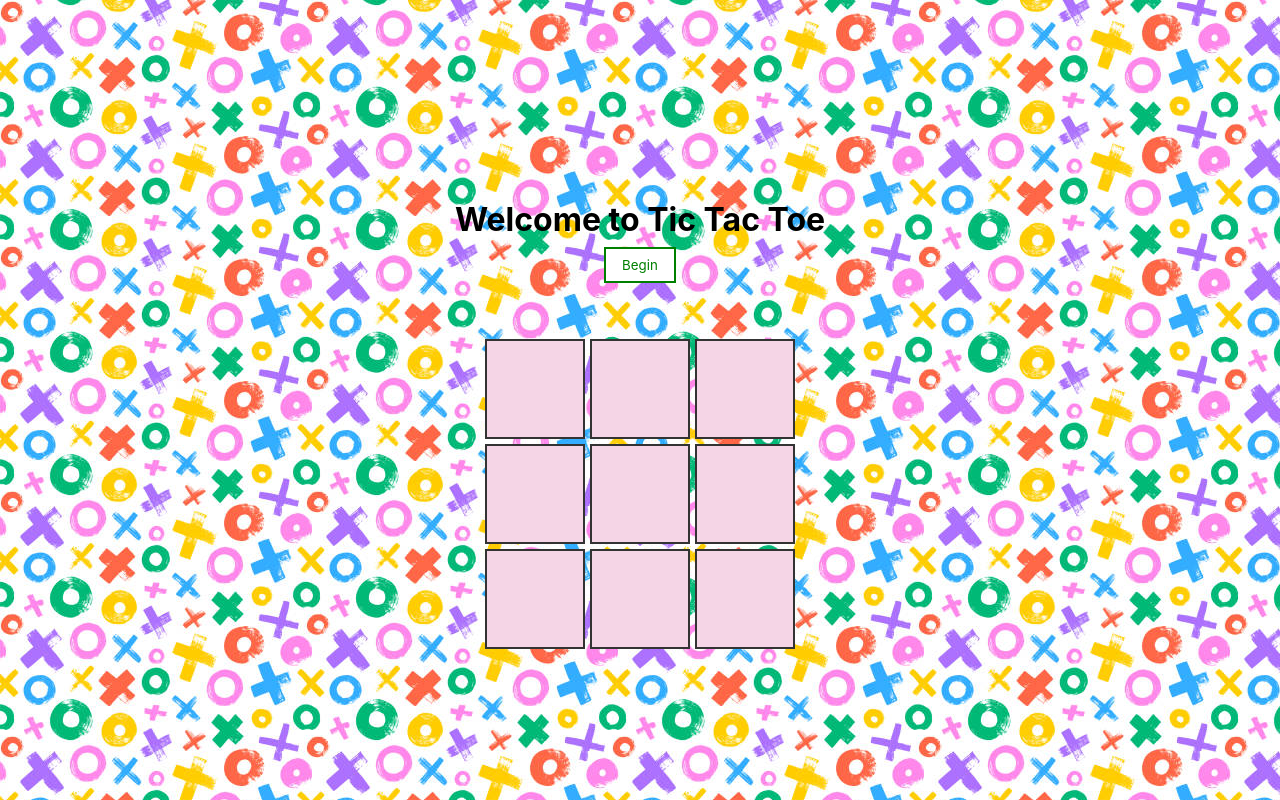
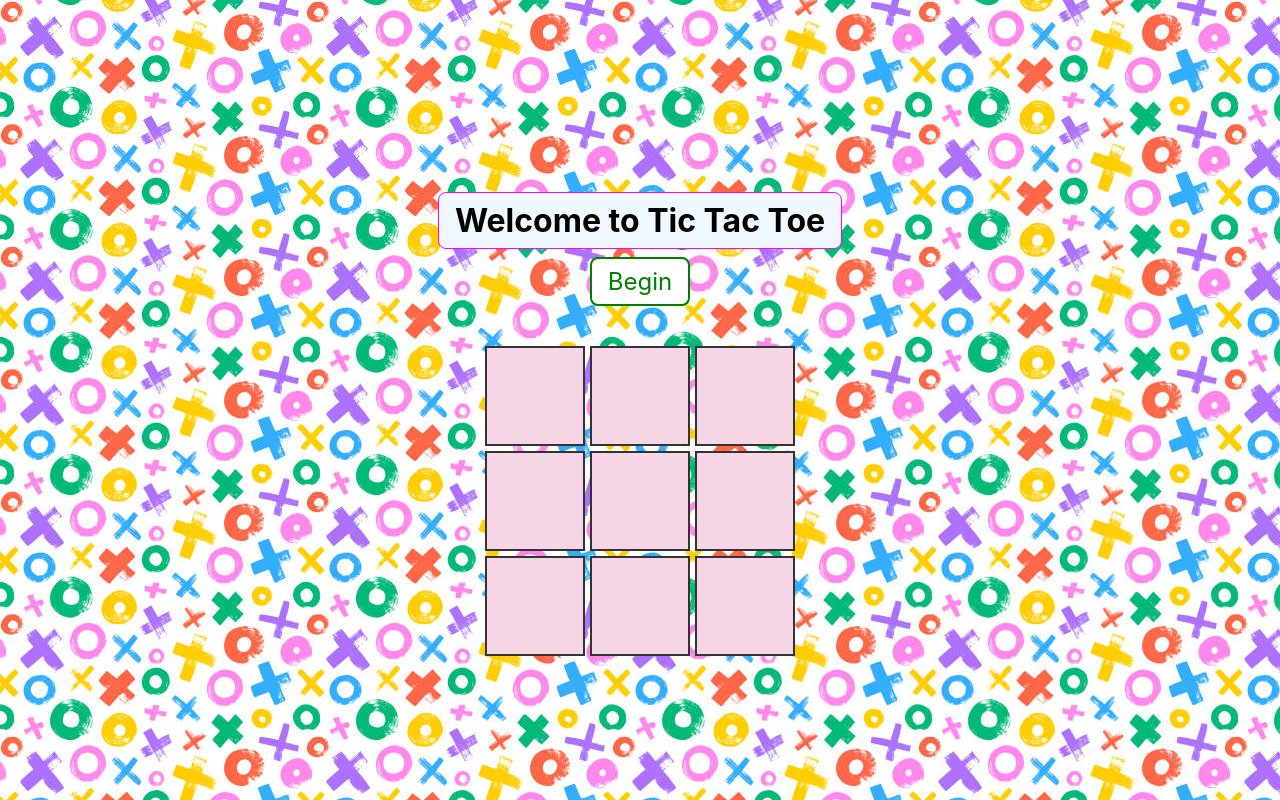
Before and after one commit to SageJonathan/TicTacToe, a plain HTML site: page index.html in a window 1280 px wide. Drawn offline with Linux system fonts and the light colour scheme.

Commit message:
improve styling

```diff
--- a/styles.css
+++ b/styles.css
@@ -15,15 +15,24 @@ body{
     justify-content: center;
 }
 
+.header__container {
+  text-align: center;
+}
+
 .header {
+    background-color: aliceblue;
   margin-top: 3rem;
-  text-align: center;
+    padding: 0.5rem 1rem;
+  font-size: 2rem;
+    display: inline-block;
+     border-radius: 0.5rem;
+     border: 1px solid magenta;
 }
 
 /* CONTROLS */
 .controls__container{
      display: flex;
-     justify-content: center;
+     justify-content: center;;
 }
 .controls{
     margin: 0.5rem;
@@ -31,6 +40,8 @@ body{
     border: 2px solid red;
     background-color: white;
     cursor: pointer;
+      border-radius: 0.5rem;
+      font-size: 1.5rem;
 }
 .controls:hover {
     transform: scale(1.1);
@@ -38,6 +49,7 @@ body{
 .reset{
     background-color: red;
     color: white;
+
 }
 .undo{
     color: red;
@@ -52,7 +64,7 @@ body{
 
 /* BOARD AND CELLS */
 .board {
-  margin-top: 3rem;
+  margin-top: 2rem;
   display: flex;
   justify-content: center;
 }
```
Also changed, not shown: index.html (+1 -1 lines).
